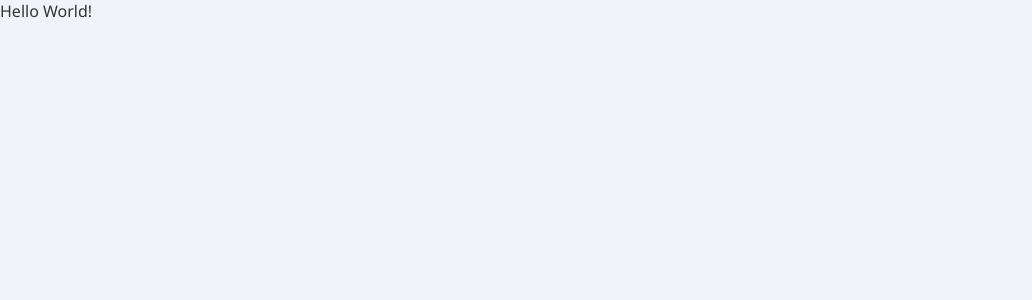
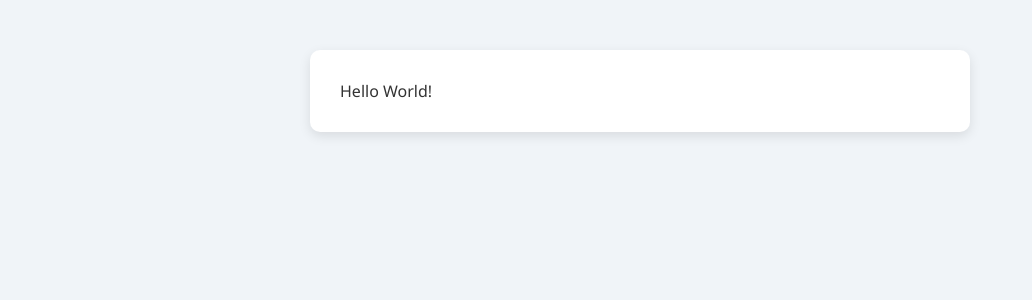
Before and after one commit to Swellmary/QUIZ-APP-ReactJS, a React (Vite) app: page / in a window 1280 px wide. Shown: the top 300 px of the page, without its empty margins (0-1032 px from the left). Built offline with nearby package versions, Linux system fonts and the light colour scheme.

Commit message:
added className, the design worked.

```diff
--- a/src/App.jsx
+++ b/src/App.jsx
@@ -2,10 +2,7 @@ import './index.css'
 
 function App() {
 
-  return (
-    <>
-      Hello World!
-    </>
+  return ( <div className="app-container"> Hello World!</div>
   )
 }
 
```
